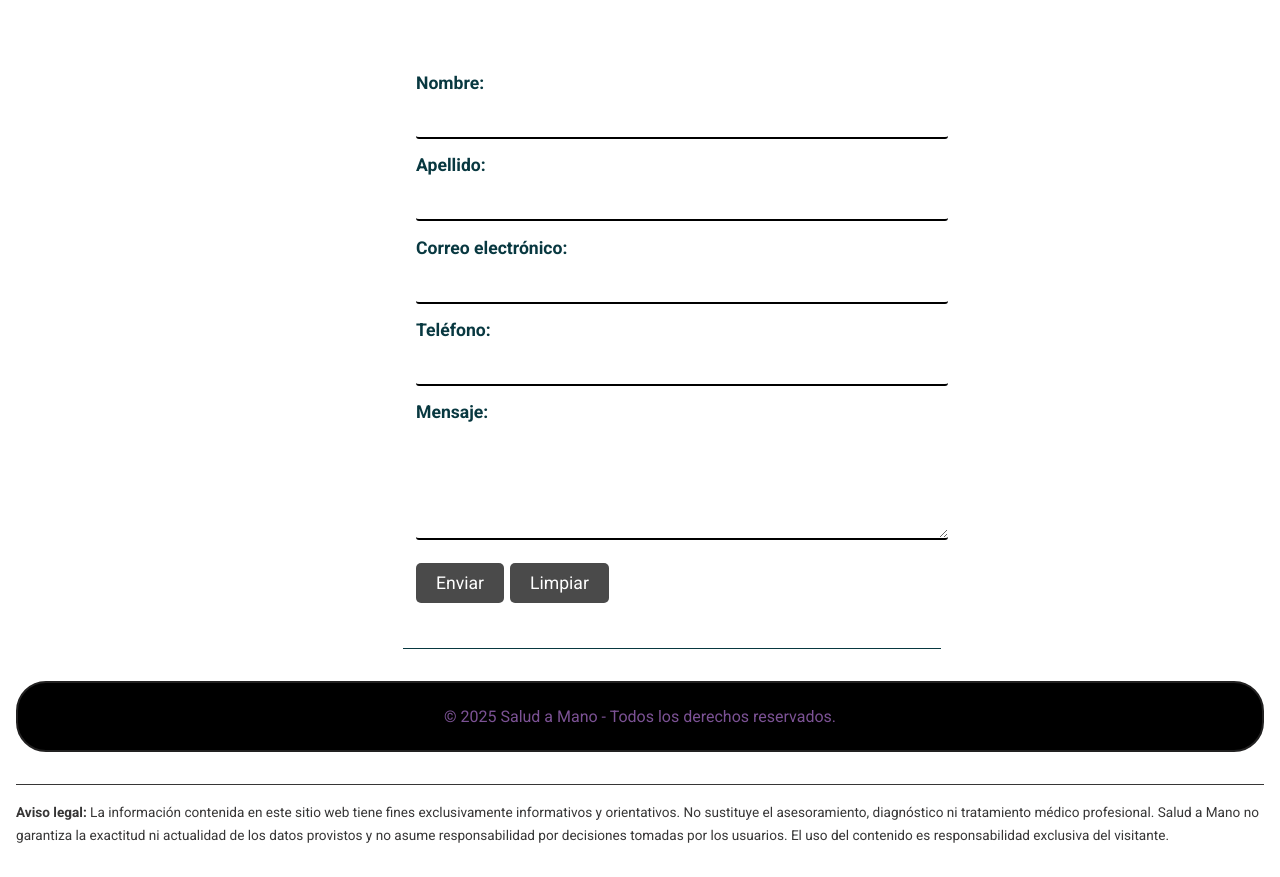
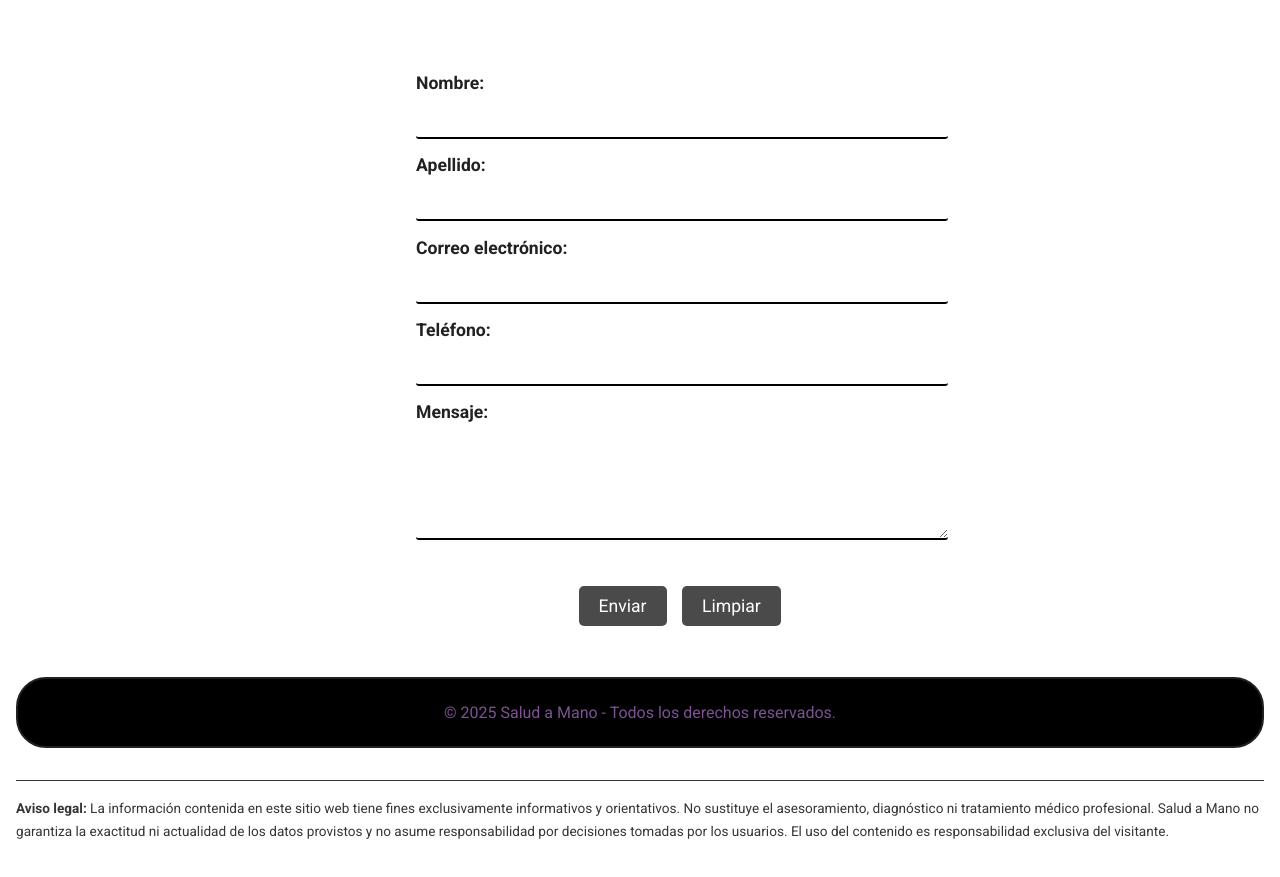
Before and after one commit to FabSignal/SaludAMano, a plain HTML site: page contact.html in a window 1280 px wide. Shown: the part 210-1087 px from the top of the page. Drawn offline with Linux system fonts and the light colour scheme.

Commit message:
arreglos
arreglos en botones y colores en formulario de contacto

```diff
--- a/assets/css/style.css
+++ b/assets/css/style.css
@@ -483,14 +483,14 @@
     margin-left: 5%;
     padding: 1%;
     text-align: justify;
-    border-bottom: #083840 1px solid;
+    border-bottom: --hero-gradient-start 1px solid;
     line-height: 2rem;
   }
 
   label {
     font-size: 1.1rem;
     font-weight: bold;
-    color:#083840;
+    color:var(--hero-gradient-start);
     margin-top: 1%;
     display: inline-block;
   }
@@ -510,7 +510,7 @@
   }
 
   .input:hover{
-    border-color: var(--primary-light);
+    border-color: var(--neutral-medium);
     transition: background-color 0.3s;
   }
 
@@ -524,9 +524,19 @@
     border-radius: 5px;
     cursor: pointer;
     margin-top: 2%;
+    margin-left: 3%;
+  }
 
+  .botones{
+    display: flex;
+    justify-content: center;
+    align-items: center;
+    flex-direction: row;
+    flex-wrap: wrap;
+    margin-top: 3%;
   }
+
   .button:hover {
-    background-color: var(--primary-light);
+    background-color: var(--card-background-1);
     transition: 0.3s ease;
   }
--- a/contact.html
+++ b/contact.html
@@ -50,9 +50,10 @@
             <textarea class="input" id="message" name="message" rows="5" cols="63" required></textarea>
 
 
-
-            <input class="button" type="submit" value="Enviar">
-            <input class="button" type="reset" value="Limpiar"><br><br>
+            <div class="botones">
+              <input class="button" type="submit" value="Enviar">
+              <input class="button" type="reset" value="Limpiar"><br><br>
+          </div>
         </form>
         </div>
     </section>
```
